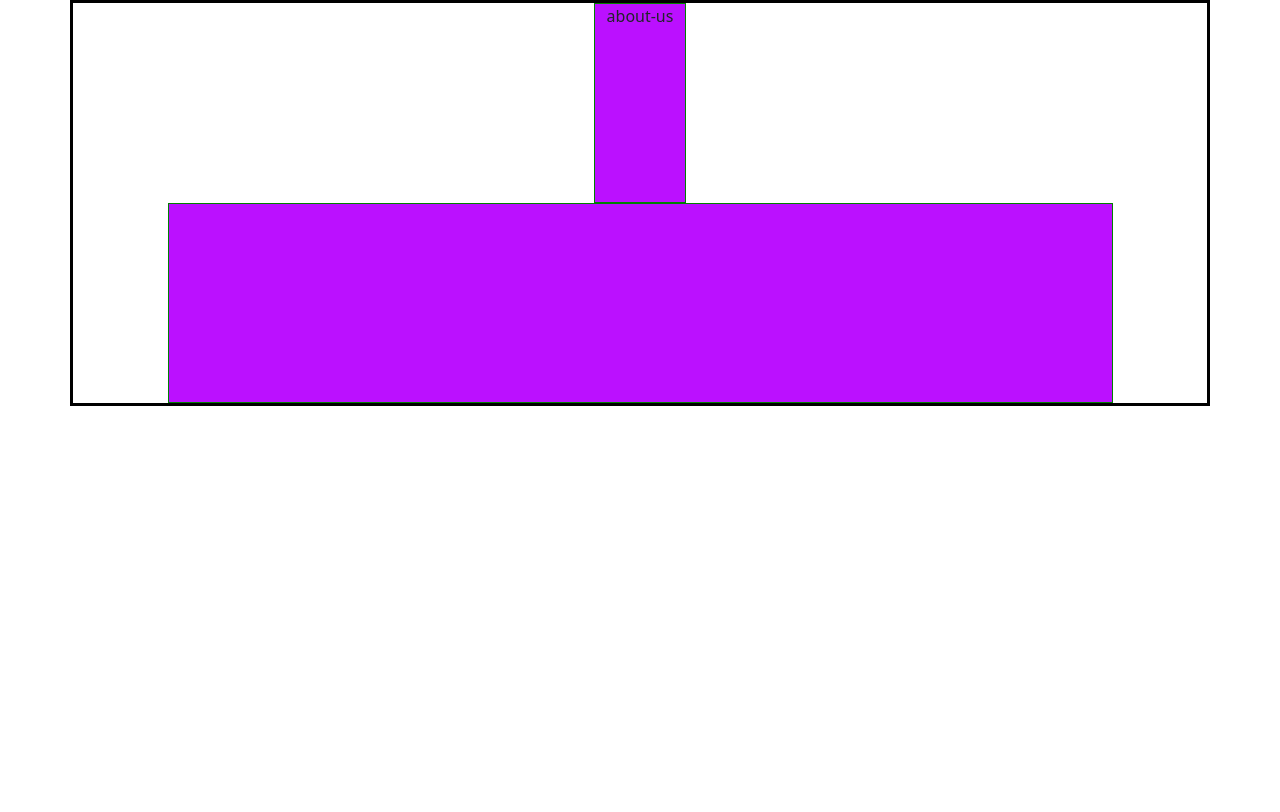
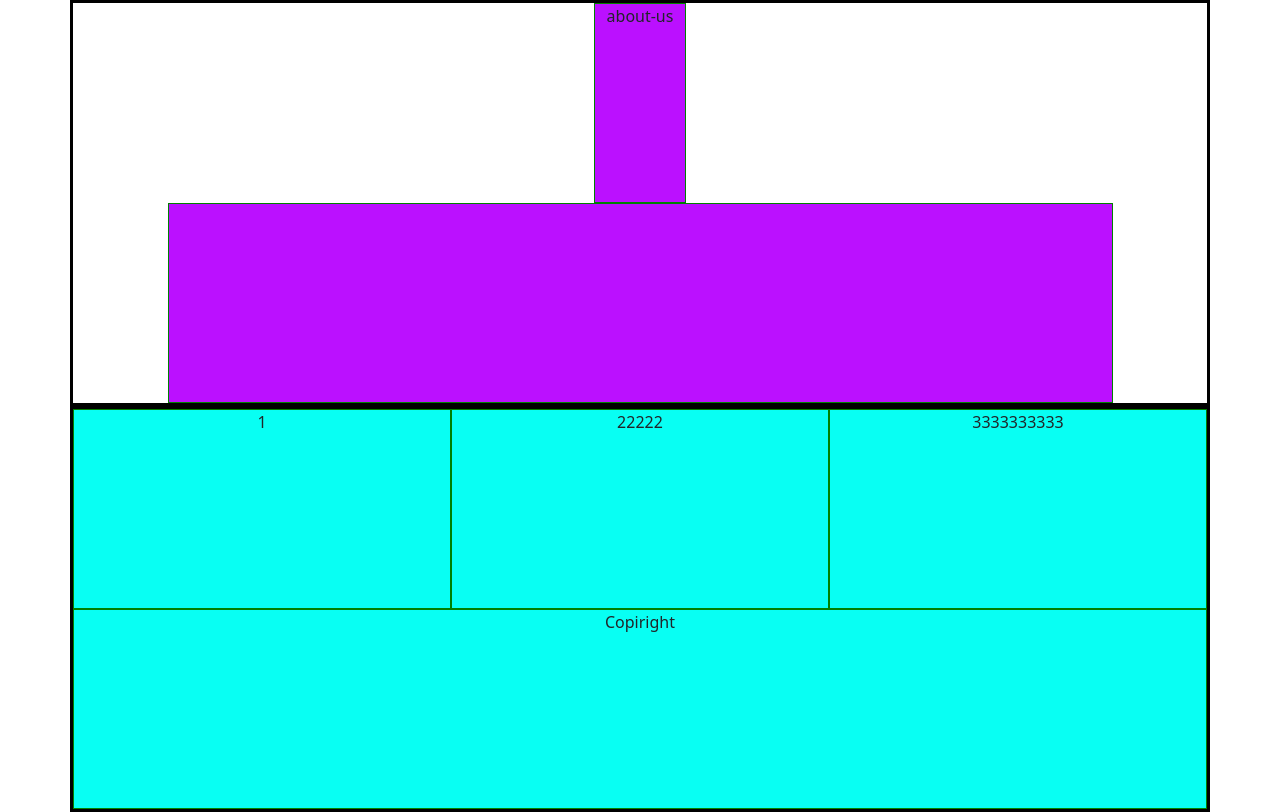
Before and after one commit to AnatoliyZakhryapin/html-css-bootstrap-freelancer, a plain HTML site: page index.html in a window 1280 px wide. Shown: the part 1504-2316 px from the top of the page. Before the commit the page ends 1910 px from the top, so only its background shows below. Drawn offline with nearby package versions, Linux system fonts and the light colour scheme.

Commit message:
ADD footer

```diff
--- a/css/style.css
+++ b/css/style.css
@@ -27,3 +27,8 @@
     min-height: 200px;
     background-color: #bb10ff;
 }
+
+.debug footer [class^="col"] {
+    min-height: 200px;
+    background-color: #08fff3;
+}
--- a/index.html
+++ b/index.html
@@ -97,8 +97,21 @@
         <!--End contact-me-->
     </main>
     <!--End Main-->
+
     <!--Start Footer-->
-    <footer></footer>
+    <footer>
+        <div class="container">
+            <div class="row flex-column flex-md-row text-center">
+                <div class="col-auto col-md-4">1</div>
+                <div class="col-auto col-md-4">22222</div>
+                <div class="col-auto col-md-4">3333333333</div>
+            </div>
+            <div class="row text-center">
+                <div class="col">Copiright</div>
+            </div>
+
+        </div>
+    </footer>
     <!--End Footer-->
 </body>
 </html>
```
